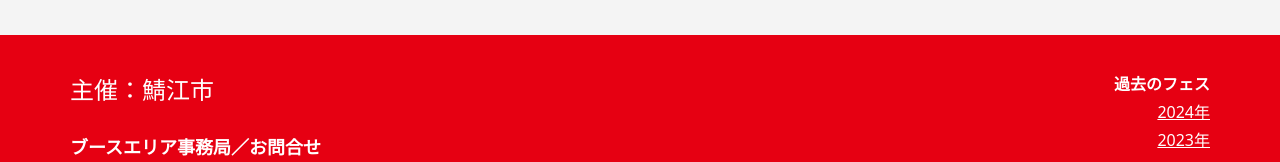
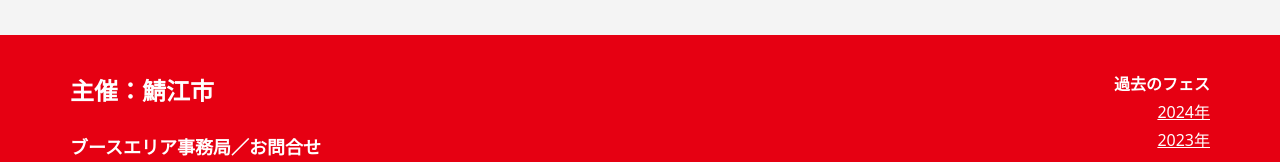
Before and after one commit to Ktjm-555/sabae-event-lp, a React (Vite) app in the folder sabae-event-lp/: page /news/1 in a window 1280 px wide. Shown: the part 4853-5015 px from the top of the page. Built offline with nearby package versions, Linux system fonts and the light colour scheme; a web font is replaced by a local one.

Commit message:
鯖江の修正

```diff
--- a/sabae-event-lp/src/components/Footer.tsx
+++ b/sabae-event-lp/src/components/Footer.tsx
@@ -75,6 +75,8 @@ const DIV_DetailContainer = styled.div`
 
 const P_Organized = styled.p`
 	${TEXT_L};
+	font-family: "Noto Sans", sans-serif;
+	font-weight: bold;
 	margin-bottom: 20px;
 
 	@media (max-width: 500px) {
```
